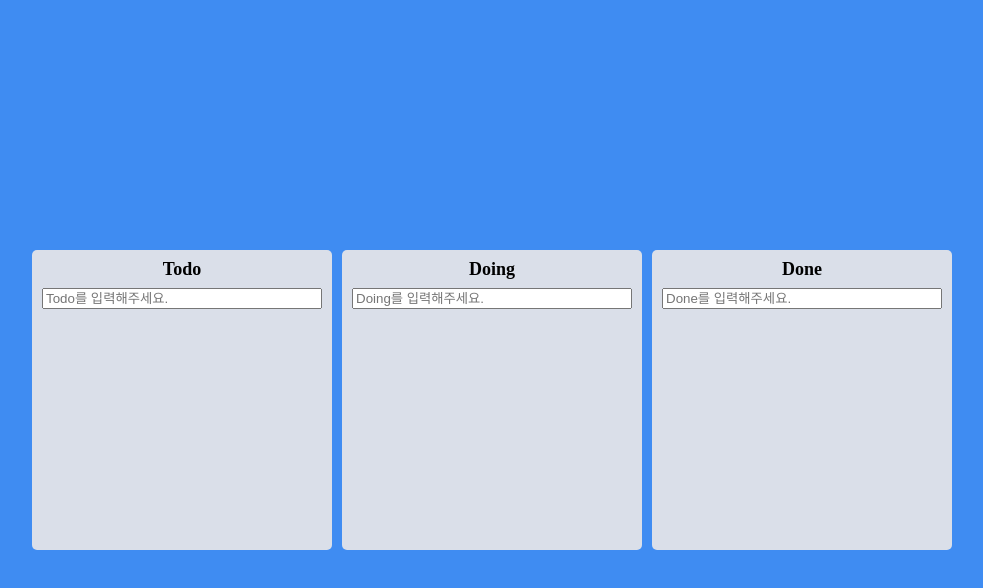
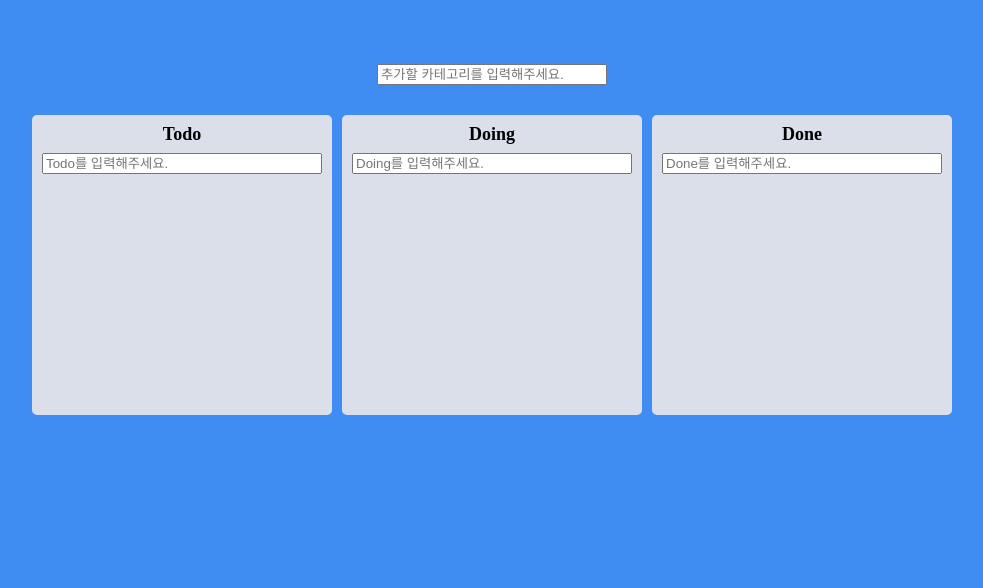
Before and after one commit to jhchoi1182/todo-dndable, a React (Create React App) app: page / in a window 1280 px wide. Shown: the top 588 px of the page, without its empty margins (148-1131 px from the left). Built offline with nearby package versions, Linux system fonts and the light colour scheme.

Commit message:
카테고리 추가 기능 구현

```diff
--- a/src/atoms.ts
+++ b/src/atoms.ts
@@ -5,7 +5,7 @@ export interface ITodo {
   text: string;
 }
 
-interface IToDoState {
+export interface IToDoState {
   [key: string]: ITodo[];
 }
 
--- a/src/components/Trello.tsx
+++ b/src/components/Trello.tsx
@@ -4,9 +4,23 @@ import { useRecoilState } from "recoil";
 import styled from "styled-components";
 import { todoState } from "../atoms";
 import Board from "./Board";
+import { useForm } from "react-hook-form";
+
+interface IForm {
+  category: string;
+}
 
 const Trello = () => {
   const [todos, setTodos] = useRecoilState(todoState);
+  const { register, setValue, handleSubmit } = useForm<IForm>();
+
+  const addCategory = ({ category }: IForm) => {
+    setTodos((prev) => {
+      return { [category]: [], ...prev };
+    });
+    setValue("category", "");
+  };
+
   const onDragEnd = ({ destination, source }: DropResult) => {
     if (!destination) return;
     if (source.droppableId === destination?.droppableId) {
@@ -40,11 +54,20 @@ const Trello = () => {
   return (
     <DragDropContext onDragEnd={onDragEnd}>
       <Wrapper>
-        <Boards>
-          {Object.keys(todos).map((boardId) => (
-            <Board boardId={boardId} key={boardId} todos={todos[boardId]} />
-          ))}
-        </Boards>
+        <form onSubmit={handleSubmit(addCategory)}>
+          <AddBoardInput
+            {...register("category", { required: true })}
+            type="text"
+            placeholder="추가할 카테고리를 입력해주세요."
+          />
+        </form>
+        <BoardContainer>
+          <Boards>
+            {Object.keys(todos).map((boardId) => (
+              <Board boardId={boardId} key={boardId} todos={todos[boardId]} />
+            ))}
+          </Boards>
+        </BoardContainer>
       </Wrapper>
     </DragDropContext>
   );
@@ -53,18 +76,28 @@ const Trello = () => {
 export default Trello;
 
 const Wrapper = styled.div`
+  display: block;
+  width: 85vw;
+  height: 100vh;
+  margin: 0 auto;
+  padding-top: 5%;
+`;
+
+const AddBoardInput = styled.input`
+  display: block;
+  margin: 0 auto 30px;
+  width: 230px;
+`;
+
+const BoardContainer = styled.div`
   display: flex;
-  width: 100vw;
-  margin: 0 auto;
   justify-content: center;
-  align-items: center;
-  height: 100vh;
 `;
 
 const Boards = styled.div`
   display: flex;
   justify-content: center;
-  align-items: flex-start;
+  flex-wrap: wrap;
   width: 100%;
   gap: 10px;
 `;
```
Also changed, not shown: src/components/Board.tsx (+5 -5 lines).
